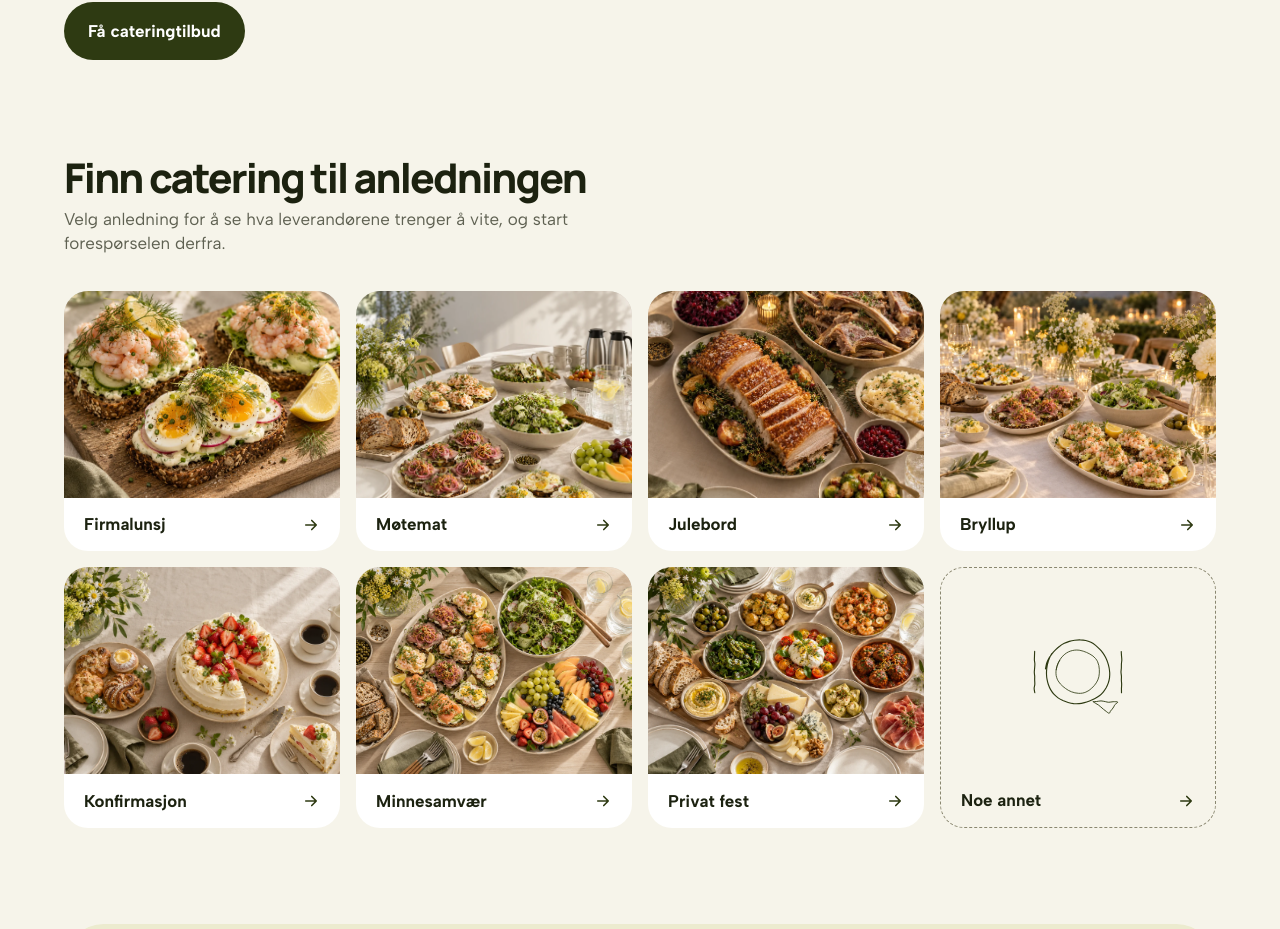
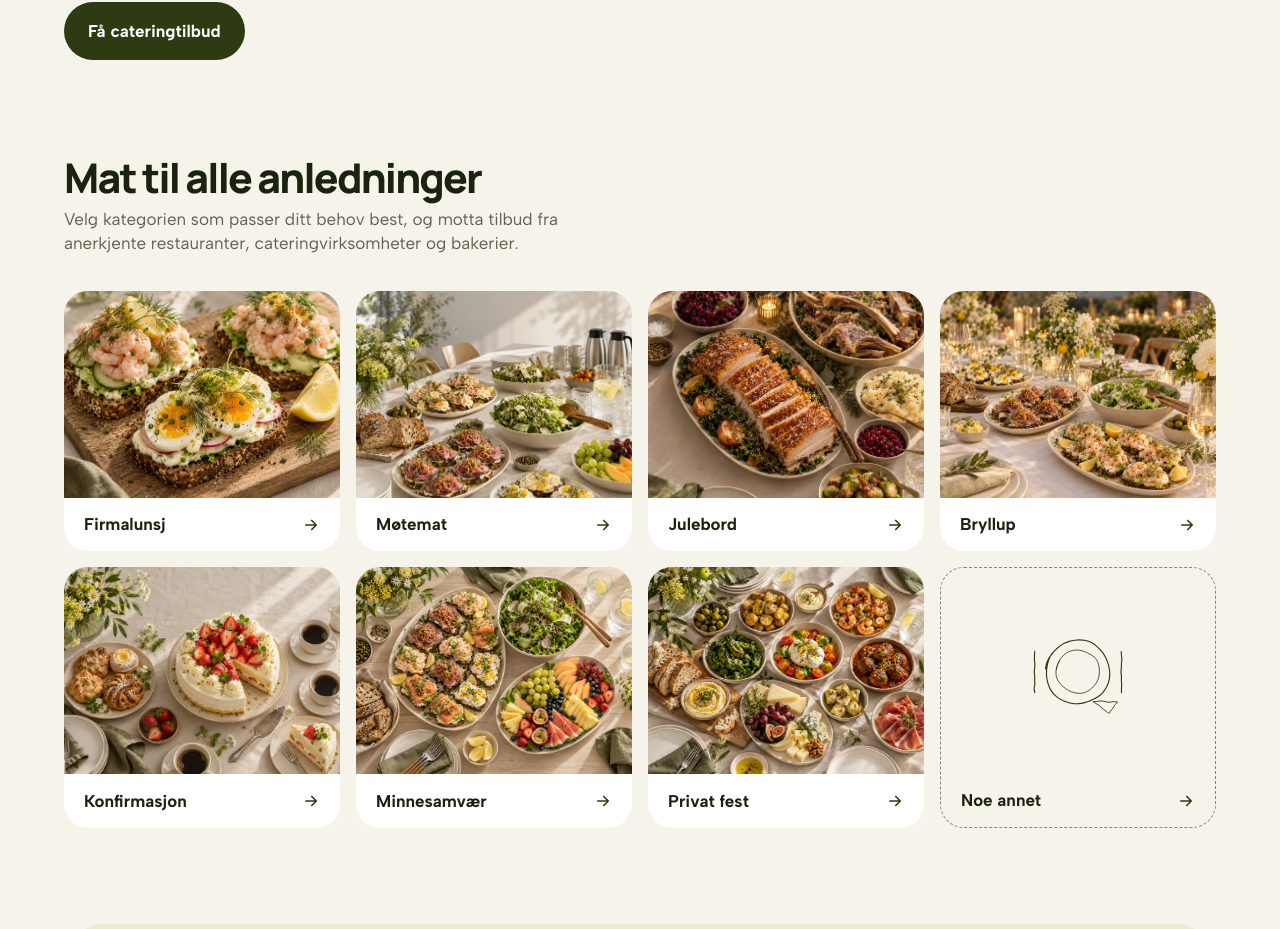
Before and after one commit to SveinGL92/kuverto-web, a Next.js app: page / in a window 1280 px wide. Shown: the part 1190-2119 px from the top of the page. Built offline with nearby package versions, Linux system fonts and the light colour scheme.

Commit message:
Forsiden: ny tekst for anledninger
Co-Authored-By: Claude Opus 5.5 <noreply@anthropic.com>
Claude-Session: https://claude.ai/code/session_01VGzqQ2K418gnE1ZSp8G5Zc

```diff
--- a/app/page.tsx
+++ b/app/page.tsx
@@ -171,9 +171,9 @@ export default function Forside() {
         <section id="anledninger" aria-labelledby="anledninger-tittel" className="k-wrap scroll-mt-6 pt-14 md:pt-24">
           <div className="mb-6 flex flex-col gap-2 md:mb-9">
             <h2 id="anledninger-tittel" className="k-heading m-0 text-[30px] leading-[1.05] md:text-[clamp(32px,3.2vw,44px)]">
-              Finn catering til anledningen
+              Mat til alle anledninger
             </h2>
-            <p className="m-0 max-w-[52ch] text-base text-text-muted md:text-[17px]">Velg anledning for å se hva leverandørene trenger å vite, og start forespørselen derfra.</p>
+            <p className="m-0 max-w-[52ch] text-base text-text-muted md:text-[17px]">Velg kategorien som passer ditt behov best, og motta tilbud fra anerkjente restauranter, cateringvirksomheter og bakerier.</p>
           </div>
           <AnledningKort liste={anledningerInnhold} medAnnet />
         </section>
```
